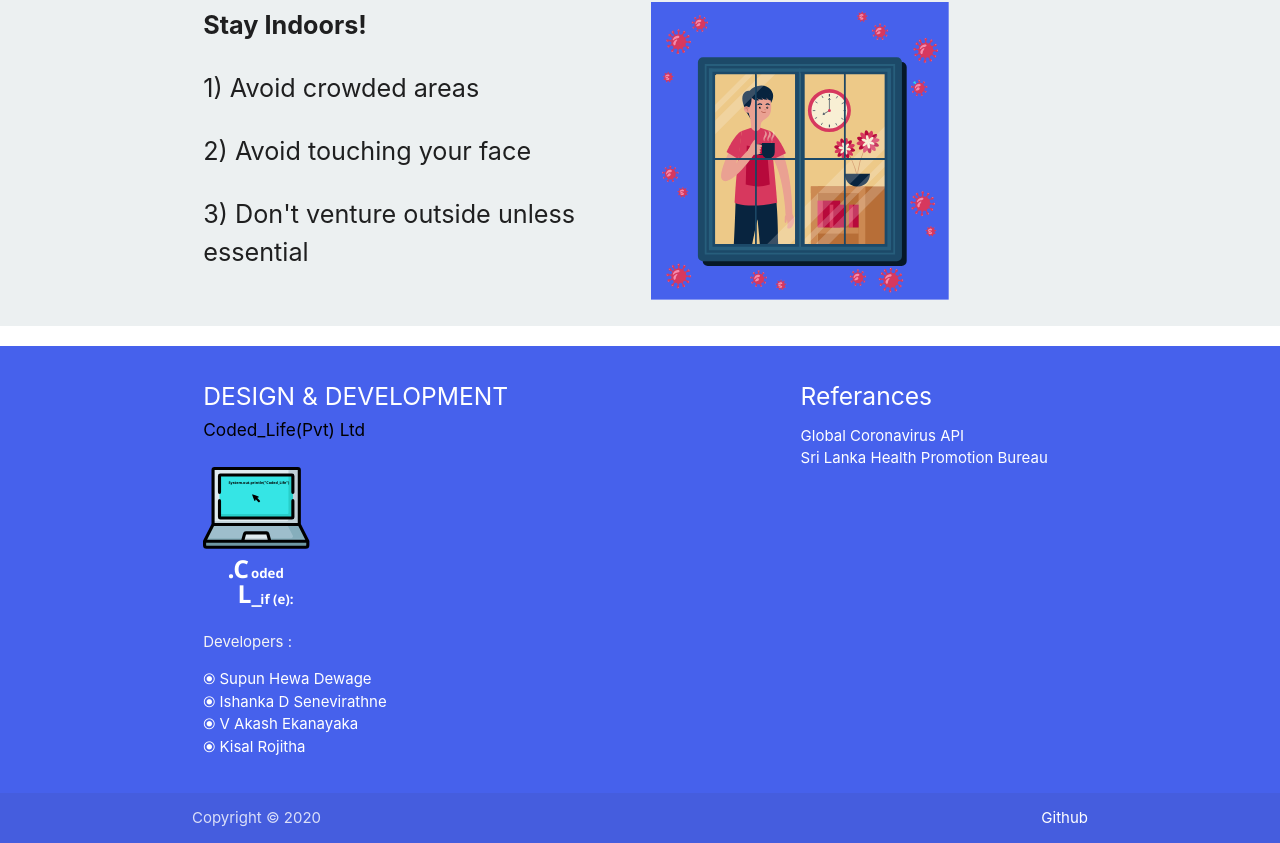
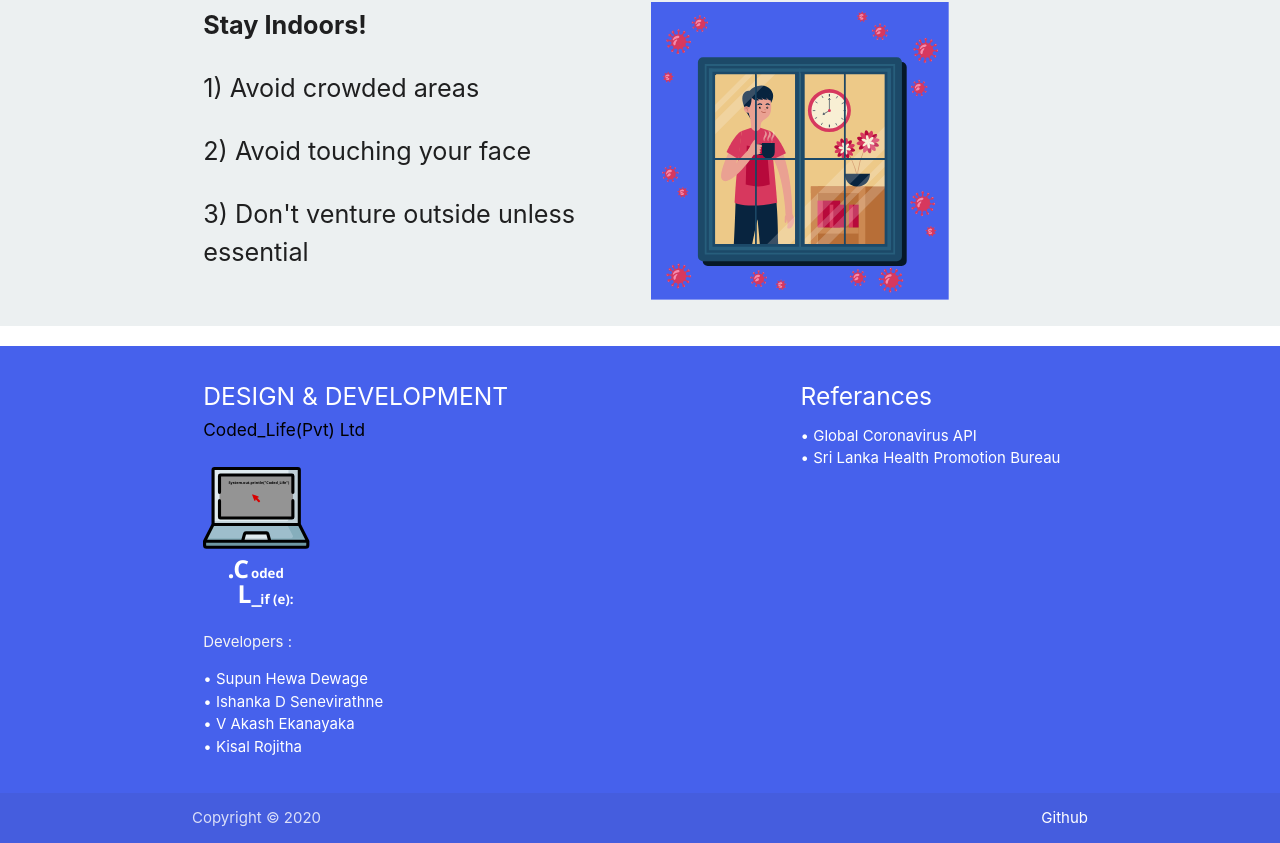
Before and after one commit to SupunHD96/SLCovidApp, a React (Create React App) app in the folder client/my-app/: page / in a window 1280 px wide. Shown: the part 1760-2603 px from the top of the page. Built offline with nearby package versions, Linux system fonts and the light colour scheme; no server answers; a web font is replaced by a local one.

Commit message:
footer updates

```diff
--- a/client/my-app/src/components/Footer/Footer.js
+++ b/client/my-app/src/components/Footer/Footer.js
@@ -1,5 +1,5 @@
 import React, { useEffect } from 'react';
-import {TweenMax, Power3, TimelineMax,Linear} from 'gsap';
+import {TimelineMax} from 'gsap';
 import "./Footer.css";
 
 export default function Footer(){
@@ -17,11 +17,15 @@ export default function Footer(){
             life.fromTo("#life",{x:0, repeat:-1, fill:"black"},{x:-100,fill:"white"});
             life.duration(2);
 
+    var cursor = new TimelineMax({yoyo:true, repeat:-1});
+        cursor.fromTo("#cursor",{fill:"red"},{fill:"black"})
 
+    var bg1 = new TimelineMax({yoyo:true, repeat:-1});
+        bg1.fromTo("#screen_lap1",{fill:"gray"},{fill:"white"})
 
+        var bg2 = new TimelineMax({yoyo:true, repeat:-1});
+        bg2.fromTo("#screen_lap2",{fill:"gray"},{fill:"white"})
 
-    TweenMax.staggerFromTo('#Path_3',3,{fill:"#91FFFF",repeat:-1},{fill:"#35E5E5",repeat:-1} );
-    TweenMax.staggerFromTo('#Path_4',3,{fill:"#A6E8E6",repeat:-1},{fill:"#28CEC9",repeat:-1} );
 
   },[])
     return(
@@ -38,8 +42,8 @@ export default function Footer(){
                       <g id="laptop" transform="translate(359 173.799)">
                         <path id="Path_1" data-name="Path 1" d="M463.577,353.5H48.423V73.72A7.018,7.018,0,0,1,55.441,66.7H456.559a7.018,7.018,0,0,1,7.018,7.018V353.5Z" fill="#dfeaef"/>
                         <path id="Path_2" data-name="Path 2" d="M456.559,66.7h-52.2a7.018,7.018,0,0,1,7.018,7.018V312.251a8.249,8.249,0,0,1-8.249,8.249H48.423v33H463.578V73.72A7.02,7.02,0,0,0,456.559,66.7Z" fill="#bfcfd6"/>
-                        <path id="Path_3" data-name="Path 3" d="M79.423,300.55V101.962A4.261,4.261,0,0,1,83.684,97.7H428.317a4.261,4.261,0,0,1,4.261,4.261V300.55a4.261,4.261,0,0,1-4.261,4.261H83.684A4.26,4.26,0,0,1,79.423,300.55Z" fill="#35e5e5"/>
-                        <path id="Path_4" data-name="Path 4" d="M428.316,97.7H411.379V280.576a4.261,4.261,0,0,1-4.261,4.261H79.423v15.714a4.261,4.261,0,0,0,4.261,4.261H428.317a4.261,4.261,0,0,0,4.261-4.261V101.962A4.261,4.261,0,0,0,428.316,97.7Z" fill="#28cec9"/>
+                        <path id="screen_lap1" data-name="Path 3" d="M79.423,300.55V101.962A4.261,4.261,0,0,1,83.684,97.7H428.317a4.261,4.261,0,0,1,4.261,4.261V300.55a4.261,4.261,0,0,1-4.261,4.261H83.684A4.26,4.26,0,0,1,79.423,300.55Z" fill="#35e5e5"/>
+                        <path id="screen_lap2" data-name="Path 4" d="M428.316,97.7H411.379V280.576a4.261,4.261,0,0,1-4.261,4.261H79.423v15.714a4.261,4.261,0,0,0,4.261,4.261H428.317a4.261,4.261,0,0,0,4.261-4.261V101.962A4.261,4.261,0,0,0,428.316,97.7Z" fill="#28cec9"/>
                         <path id="Path_5" data-name="Path 5" d="M494.756,445.3H17.244A9.744,9.744,0,0,1,7.5,435.554V416.528h497v19.026A9.744,9.744,0,0,1,494.756,445.3Z" fill="#6f98a3"/>
                         <path id="Path_6" data-name="Path 6" d="M504.5,416.529H7.5l40.923-80.718H463.577Z" fill="#9ebecc"/>
                         <path id="Path_7" data-name="Path 7" d="M463.577,335.811H404.91L431.8,388.855a8.913,8.913,0,0,1-7.95,12.944H14.967L7.5,416.529h497Z" fill="#86aebc"/>
@@ -64,17 +68,17 @@ export default function Footer(){
 
                 <p className="grey-text text-lighten-4">Developers :</p>
                 <ul>
-                  <li><a style={{color:"white"}} href="https://github.com/SupunHD96">⦿ Supun Hewa Dewage</a></li>
-                  <li><a style={{color:"white"}} href="https://github.com/IshankaDSenevirathne">⦿ Ishanka D Senevirathne</a></li>
-                  <li><a style={{color:"white"}} href="https://github.com/vae97">⦿ V Akash Ekanayaka</a></li>
-                  <li><a style={{color:"white"}} href="https://github.com/KisalRojitha">⦿ Kisal Rojitha</a></li>
+                  <li><a style={{color:"white"}} href="https://github.com/SupunHD96">• Supun Hewa Dewage</a></li>
+                  <li><a style={{color:"white"}} href="https://github.com/IshankaDSenevirathne">• Ishanka D Senevirathne</a></li>
+                  <li><a style={{color:"white"}} href="https://github.com/vae97">• V Akash Ekanayaka</a></li>
+                  <li><a style={{color:"white"}} href="https://github.com/KisalRojitha">• Kisal Rojitha</a></li>
                 </ul>
               </div>
               <div className="col l4 offset-l2 s12">
                 <h5 className="white-text">Referances</h5>
                 <ul>
-                  <li><a className="links" target="_blank" rel="noreferrer" href="https://www.covid19api.dev/">Global Coronavirus API</a></li>
-                  <li><a className="links" target="_blank" rel="noreferrer" href="https://hpb.health.gov.lk/ta/api-documentation">Sri Lanka Health Promotion Bureau</a></li>
+                  <li><a className="links" target="_blank" rel="noreferrer" href="https://www.covid19api.dev/">• Global Coronavirus API</a></li>
+                  <li><a className="links" target="_blank" rel="noreferrer" href="https://hpb.health.gov.lk/ta/api-documentation">• Sri Lanka Health Promotion Bureau</a></li>
                 </ul>
               </div>
             </div>
--- a/client/my-app/src/components/Intro/intro.js
+++ b/client/my-app/src/components/Intro/intro.js
@@ -11,8 +11,9 @@ export default function Intro(){
         TweenMax.staggerFromTo("#update",3,{opacity:0,x:-20,ease:Power3.easeOut},{opacity:1,x:0})
         TweenMax.staggerFromTo("#svg",4,{opacity:0,x:20,ease:Power3.easeOut},{opacity:1,x:0})
 
-        var virus= new TimelineMax({repeat:-1});
-            virus.fromTo("#covid-19",{rotation:'+360',transformOrigin:"50% 50%", duration:5},{rotation:"-360",duration:5})
+        var virus= new TimelineMax({yoyo:true,repeat:-1});
+            virus.fromTo("#covid-19",{rotation:'+360',transformOrigin:"50% 50%"},{rotation:"-360"});
+            virus.duration(10)
     },[]);
 
     return(
```
